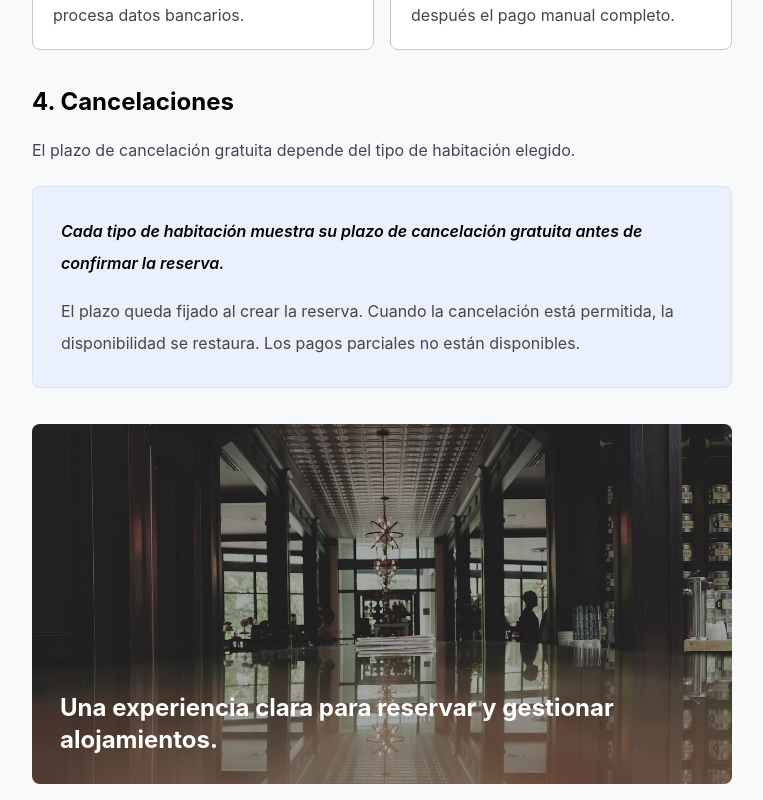
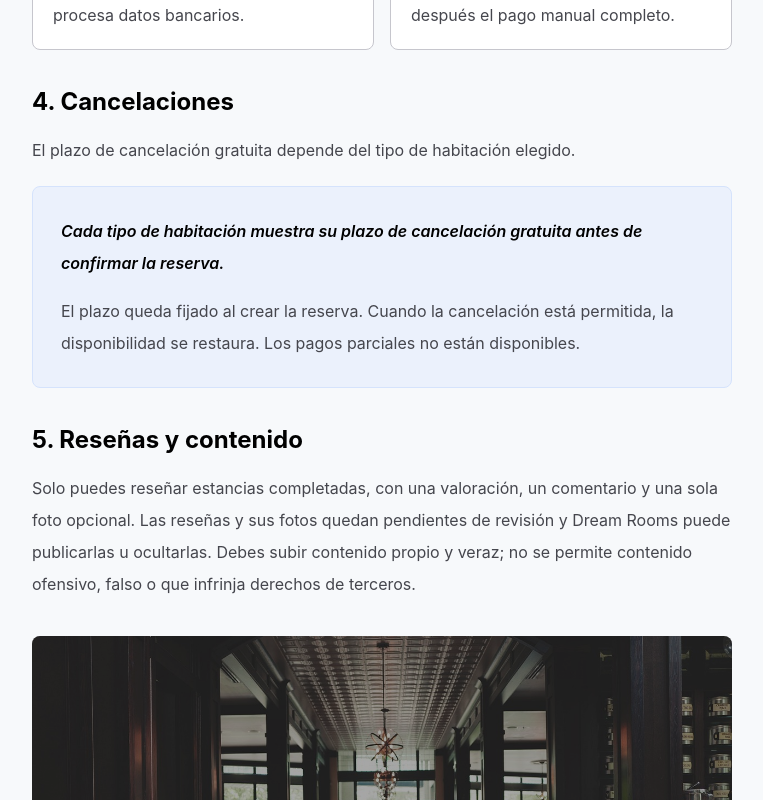
Before and after one commit to berkandevv/DreamRooms-front, a React (Vite) app: page /terms in a window 1280 px wide. Shown: the part 1230-2030 px from the top of the page, without its empty margins (388-1151 px from the left). Built offline with nearby package versions, Linux system fonts and the light colour scheme.

Commit message:
feat(app): enhance Help Center, Privacy Policy, and Terms pages with review and photo guidelines

```diff
--- a/src/pages/HelpCenterPage.jsx
+++ b/src/pages/HelpCenterPage.jsx
@@ -50,6 +50,11 @@ const faqs = [
     answer:
       'En Mis reservas puedes cancelar una estancia activa mientras no haya vencido su plazo de cancelación gratuita. El plazo se muestra antes de confirmar.',
     question: '¿Cómo puedo cancelar una reserva?',
+  },
+  {
+    answer:
+      'Cuando una estancia está completada puedes dejar un comentario con tu valoración y, si quieres, una sola foto. El comentario y la foto quedan pendientes de revisión por el equipo de Dream Rooms antes de publicarse en la página del hotel.',
+    question: '¿Cómo funcionan los comentarios y las fotos de las reseñas?',
   },
   {
     answer:
--- a/src/pages/PrivacyPolicyPage.jsx
+++ b/src/pages/PrivacyPolicyPage.jsx
@@ -31,7 +31,7 @@ export default function PrivacyPolicyPage() {
               <ul className="mt-4 list-disc space-y-2 pl-5">
                 <li>Nombre, email y teléfono opcional de la cuenta.</li>
                 <li>Información de propiedades, habitaciones y disponibilidad.</li>
-                <li>Datos de reservas, huéspedes, pagos, favoritos y reseñas.</li>
+                <li>Datos de reservas, huéspedes, pagos, favoritos y reseñas, incluidas las fotos que subas con tus comentarios.</li>
               </ul>
             </PolicySection>
 
--- a/src/pages/TermsPage.jsx
+++ b/src/pages/TermsPage.jsx
@@ -8,6 +8,7 @@ const sections = [
   'Uso de la plataforma',
   'Reservas y pagos',
   'Cancelaciones',
+  'Reseñas y contenido',
 ]
 
 export default function TermsPage() {
@@ -124,6 +125,19 @@ export default function TermsPage() {
                 </div>
               </section>
 
+              <section id="term-5">
+                <h2 className="text-2xl font-bold text-primary">
+                  5. Reseñas y contenido
+                </h2>
+                <p className="mt-4 leading-8 text-on-surface-variant">
+                  Solo puedes reseñar estancias completadas, con una valoración,
+                  un comentario y una sola foto opcional. Las reseñas y sus fotos
+                  quedan pendientes de revisión y Dream Rooms puede publicarlas u
+                  ocultarlas. Debes subir contenido propio y veraz; no se permite
+                  contenido ofensivo, falso o que infrinja derechos de terceros.
+                </p>
+              </section>
+
               <div className="relative overflow-hidden rounded-lg">
                 <img
                   alt="Lobby elegante de hotel"
```
